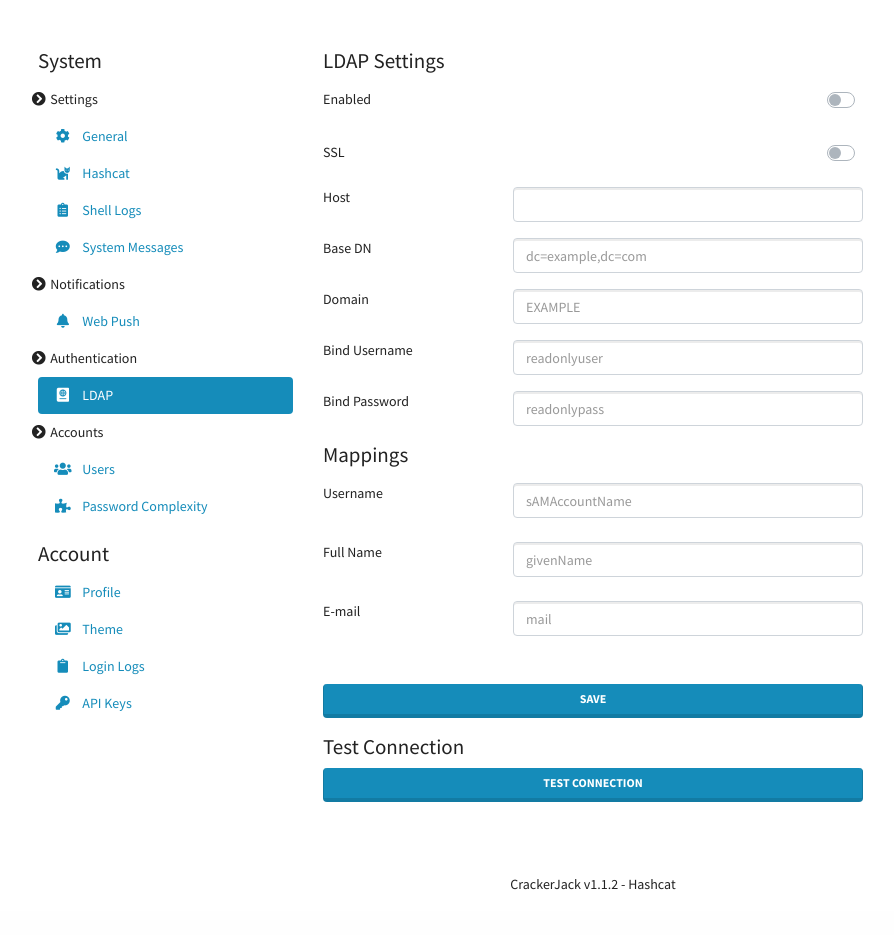
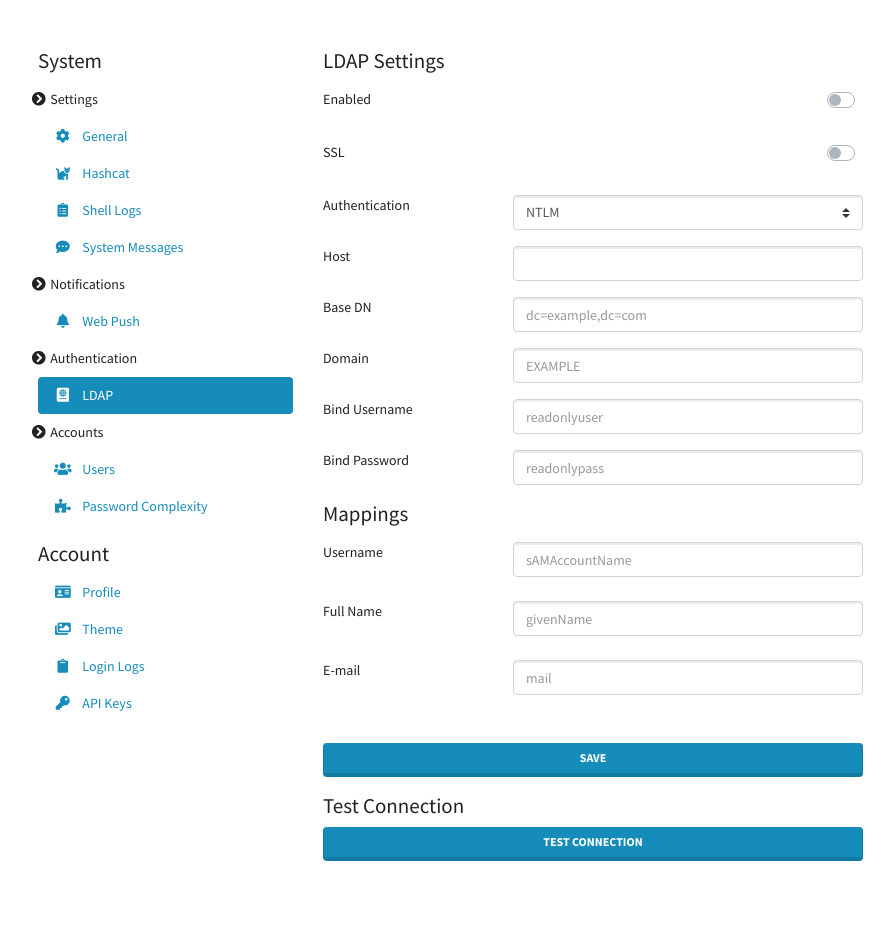
Before and after one commit to ctxis/crackerjack, a Flask app: page /config/ldap in a window 1280 px wide. Shown: the part 57-992 px from the top of the page, without its empty margins (47-941 px from the left). Before the commit the page ends 947 px from the top, so only its background shows below. Run offline with Flask 2, Linux system fonts and the light colour scheme; the visitor is signed in with stand-in values (Sample User, id 1); data that the repository does not hold is empty; some libraries are stand-ins or nearby versions.

Commit message:
Issue #13 - Added 'Simple' LDAP authentication type

```diff
--- a/app/controllers/config/system/ldap.py
+++ b/app/controllers/config/system/ldap.py
@@ -9,8 +9,12 @@ from app.lib.base.decorators import admin_required
 @login_required
 @admin_required
 def ldap():
+    provider = Provider()
+    ldap = provider.ldap()
+
     return render_template(
-        'config/system/ldap.html'
+        'config/system/ldap.html',
+        auth_types=ldap.get_supported_auth_methods()
     )
 
 
@@ -27,6 +31,7 @@ def ldap_save():
 
     # Put the rest of the ldap options in a dict to make it easier to validate and save.
     ldap_settings = {
+        'ldap_auth_type': {'value': request.form['ldap_auth_type'].strip(),'error': 'Please select authentication type'},
         'ldap_host': {'value': request.form['ldap_host'].strip(), 'error': 'LDAP Host cannot be empty'},
         'ldap_base_dn': {'value': request.form['ldap_base_dn'].strip(), 'error': 'LDAP Base cannot be empty'},
         'ldap_domain': {'value': request.form['ldap_domain'].strip(), 'error': 'LDAP Domain cannot be empty'},
--- a/app/lib/base/ldap.py
+++ b/app/lib/base/ldap.py
@@ -9,8 +9,12 @@ class LDAPManager:
     AUTH_CHANGE_PASSWORD = 1
     AUTH_LOCKED = 2
 
+    AUTH_METHOD_NTLM = 1
+    AUTH_METHOD_SIMPLE = 2
+
     def __init__(self):
         self._enabled = 0
+        self._auth_type = self.AUTH_METHOD_NTLM
         self._host = ''
         self._base_dn = ''
         self._domain = ''
@@ -25,6 +29,14 @@ class LDAPManager:
         self.__error_message = ''
         self.__error_details = ''
         self.__last_result = None
+
+    @property
+    def auth_type(self):
+        return self._auth_type
+
+    @auth_type.setter
+    def auth_type(self, value):
+        self._auth_type = int(value)
 
     @property
     def ssl(self):
@@ -133,6 +145,12 @@ class LDAPManager:
     def is_enabled(self):
         return self._enabled > 0
 
+    def get_supported_auth_methods(self):
+        return {
+            self.AUTH_METHOD_NTLM: 'NTLM',
+            self.AUTH_METHOD_SIMPLE: 'Simple'
+        }
+
     def authenticate(self, username, password):
         connection = self.__connect(username, password)
         if connection:
@@ -205,7 +223,10 @@ class LDAPManager:
     def __connect(self, username, password):
         server = ldap3.Server(self.host, get_info=ldap3.ALL, use_ssl=self.ssl)
         ldap_user = "{0}\\{1}".format(self.domain, username)
-        connection = ldap3.Connection(server, user=ldap_user, password=password, authentication=ldap3.NTLM)
+
+        auth_type = ldap3.SIMPLE if self.auth_type == self.AUTH_METHOD_SIMPLE else ldap3.NTLM
+        connection = ldap3.Connection(server, user=ldap_user, password=password, authentication=auth_type)
+
         try:
             self.last_result = None
             result = connection.bind()
--- a/app/lib/base/provider.py
+++ b/app/lib/base/provider.py
@@ -91,6 +91,7 @@ class Provider:
         manager.mapping_username = settings.get('ldap_mapping_username', '')
         manager.mapping_fullname = settings.get('ldap_mapping_fullname', '')
         manager.mapping_email = settings.get('ldap_mapping_email', '')
+        manager.auth_type = int(settings.get('ldap_auth_type', manager.AUTH_METHOD_NTLM))
 
         return manager
 
--- a/app/templates/config/system/ldap.html
+++ b/app/templates/config/system/ldap.html
@@ -24,6 +24,22 @@
                 <div class="custom-control custom-switch float-right">
                     <input name="ldap_ssl" type="checkbox" class="custom-control-input" id="ldap_ssl" value="1" {{ "checked='checked'" if setting_get('ldap_ssl', '0') == '1' else '' }}>
                     <label class="custom-control-label" for="ldap_ssl"></label>
+                </div>
+            </div>
+
+            <div class="form-group pt-2">
+                <div class="row">
+                    <div class="col-4">
+                        <label for="ldap_auth_type">Authentication</label>
+                    </div>
+                    <div class="col">
+                        <select name="ldap_auth_type" id="ldap_auth_type" class="form-control custom-select">
+                            {% set auth_type_selection = setting_get('ldap_auth_type', '1') | int %}
+                            {% for auth_type, auth_name in auth_types.items() %}
+                            <option value="{{ auth_type }}" {{ "selected" if auth_type_selection == auth_type }}>{{ auth_name }}</option>
+                            {% endfor %}
+                        </select>
+                    </div>
                 </div>
             </div>
 
```
Also changed, not shown: CHANGELOG.md.
